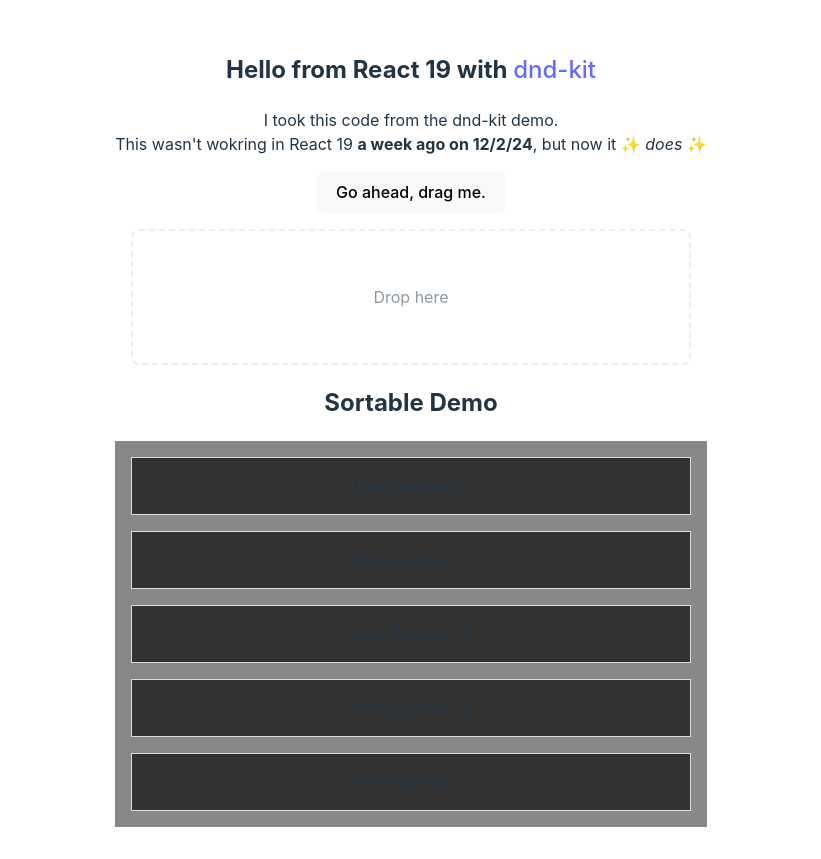
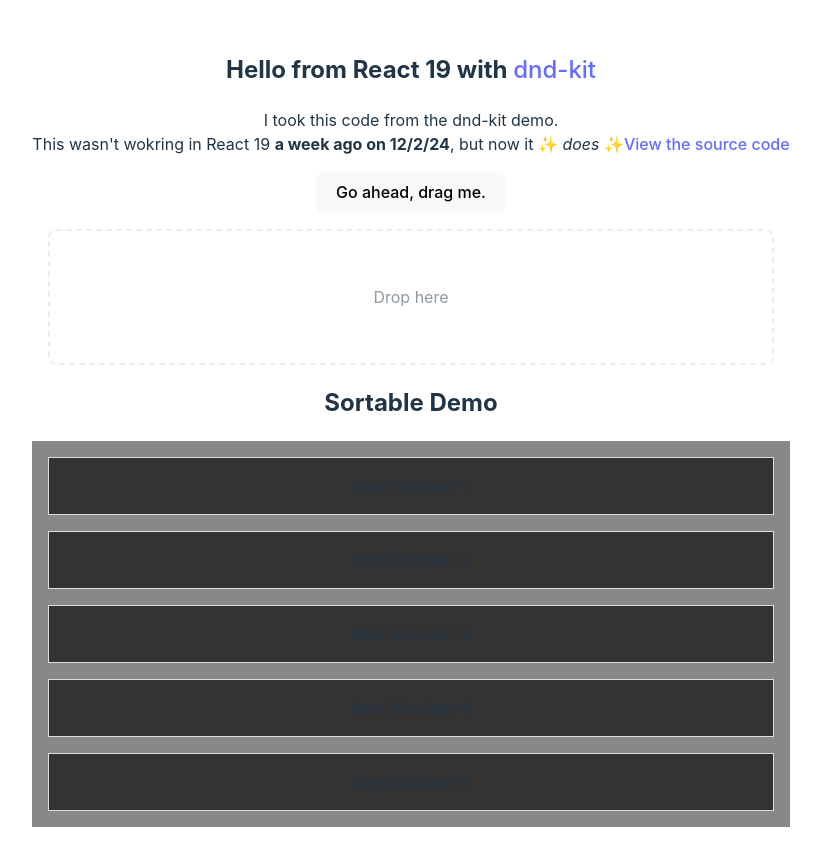
Before and after one commit to davidnuon/react-19-dndkit-demo, a React (Vite) app: page / in a window 1280 px wide. Shown: the whole page, without its empty margins (229-1050 px from the left). Built offline with nearby package versions, Linux system fonts and the light colour scheme.

Commit message:
Add github link

```diff
--- a/src/App.tsx
+++ b/src/App.tsx
@@ -26,6 +26,8 @@
         </br>
         This wasn't wokring in React 19 <span title="on December 3rd"><strong>a week ago on 12/2/24</strong></span>,
         but now it ✨ <i>does</i> ✨
+
+        <a href="https://github.com/davidnuon/react-19-dndkit-demo">View the source code</a>
       </p>
       <DndContext onDragEnd={handleDragEnd}>
         {!parent ? draggable : null}
```
